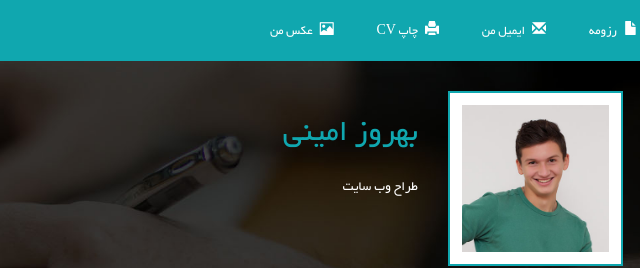
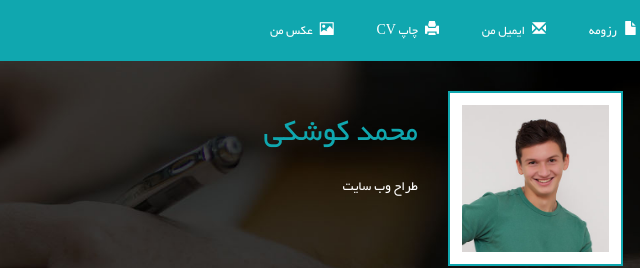
Before and after one commit to mkoushkii/mkoushkii.github.io, a plain HTML site: page index.html in a window 1280 px wide. Shown: the top 268 px of the page, 572-1212 px from the left. Drawn offline with nearby package versions, Linux system fonts and the light colour scheme.

Commit message:
Update index.html

```diff
--- a/index.html
+++ b/index.html
@@ -105,7 +105,7 @@ Smartphone Compatible web template, free webdesigns for Nokia, Samsung, LG, Sony
 				<img class="img-responsive" src="images/pic1.jpg" alt=" "/>
 			</div>
 			<div class="col-sm-5 pro-text">
-				<h1>بهروز امینی</h1>
+				<h1>محمد کوشکی</h1>
 				<p>طراح وب سایت</p>
 			</div>
 			<div class="clearfix"></div>
```
